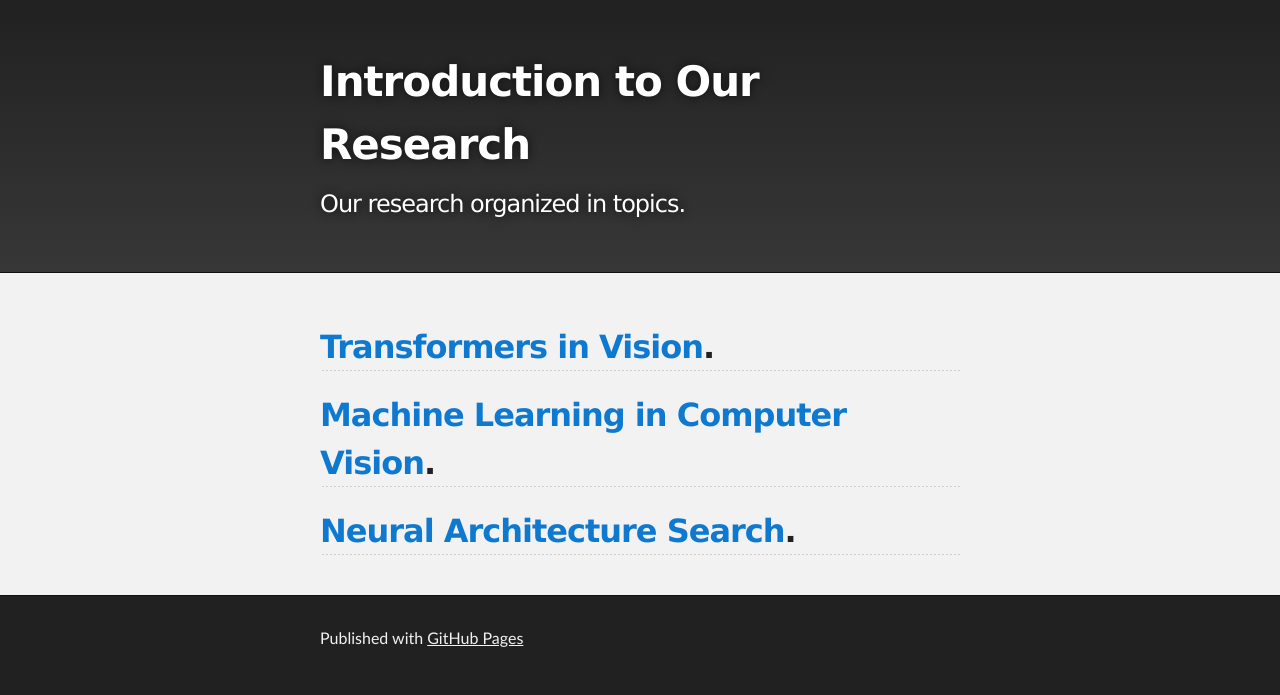
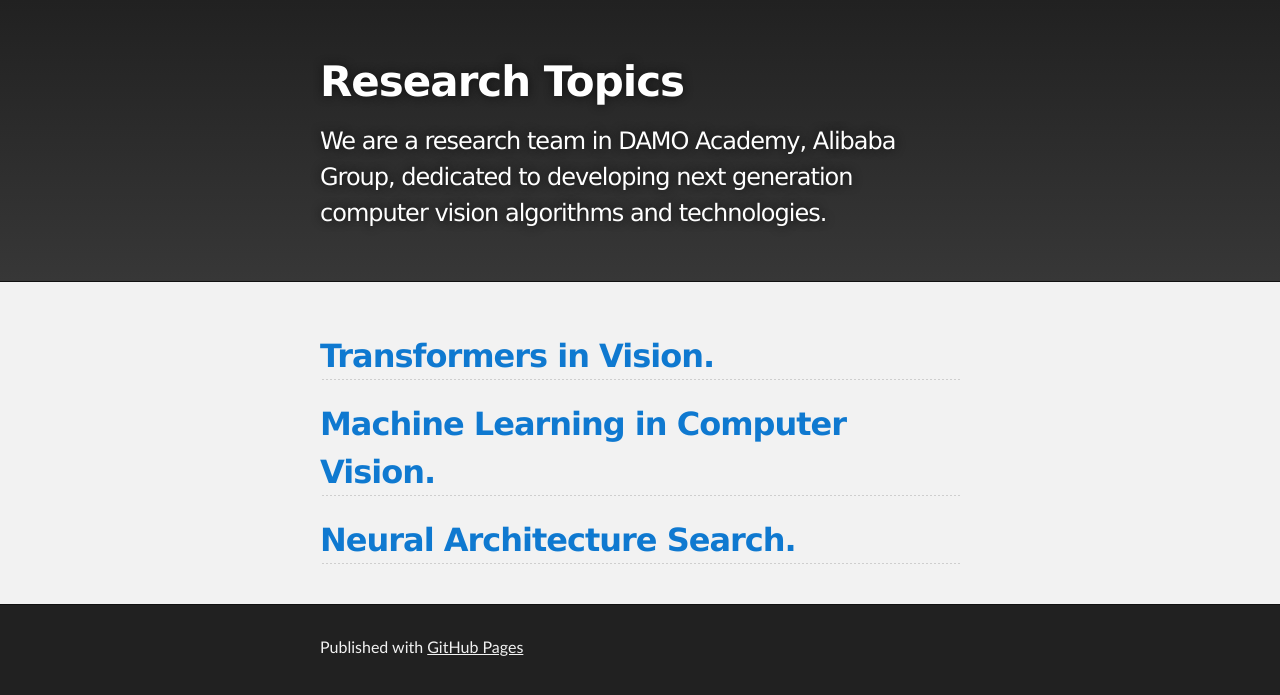
Before and after one commit to fanw/fanw.github.io, a Jekyll site: the page built from index.md, in a window 1280 px wide. Shown: the top 695 px of the page. Built offline with Jekyll 4.4.1, drawn with Linux system fonts in a browser that asks for light colours; our own code applies the rules of GitHub Pages for plain Markdown files.

Commit message:
Minor fixes

```diff
--- a/_config.yml
+++ b/_config.yml
@@ -1,5 +1,5 @@
-title: Introduction to Our Research
-description: Our research organized in topics.
+title: Research Topics
+description: We are a research team in DAMO Academy, Alibaba Group, dedicated to developing next generation computer vision algorithms and technologies.
 show_downloads: false
 google_analytics:
 theme: jekyll-theme-slate
--- a/index.md
+++ b/index.md
@@ -3,8 +3,8 @@ layout: default
 ---
 
 
-## [Transformers in Vision](./Transformers_in_vision.html).
+## [Transformers in Vision.](./Transformers_in_vision.html)
 
-## [Machine Learning in Computer Vision](./ML_in_vision.html).
+## [Machine Learning in Computer Vision.](./ML_in_vision.html)
 
-## [Neural Architecture Search](./Neural_Architecture_Search.html).
+## [Neural Architecture Search.](./Neural_Architecture_Search.html)
```
Also changed, not shown: ML_in_vision.md (+7 -7 lines), Neural_Architecture_Search.md (+2 -2 lines).
